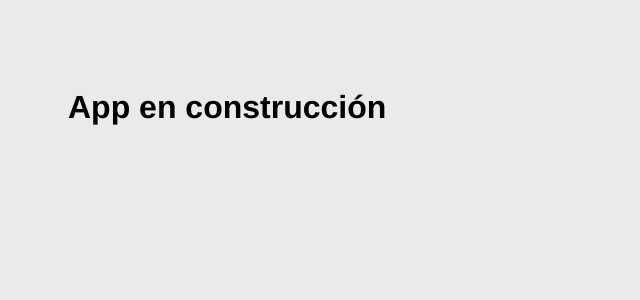
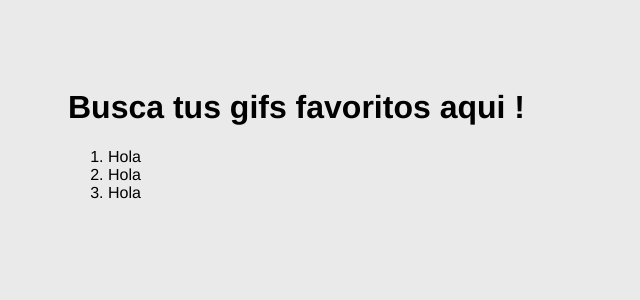
Before and after one commit to sanei1509/React, a React (Vite) app in the folder proyectos/gifs-app/: page / in a window 1280 px wide. Shown: the top 300 px of the page, without its empty margins (0-640 px from the left). Built offline with nearby package versions, Linux system fonts and the light colour scheme.

Commit message:
progress in app of gifs

```diff
--- a/proyectos/gifs-app/src/AppContainer.jsx
+++ b/proyectos/gifs-app/src/AppContainer.jsx
@@ -1,5 +1,21 @@
 // ESTE COMPONENTE ES EL CONTENEDOR DE NUESTRA APP
+import { useState } from "react";
 
 export const AppContainer = () => {
-  return <h1>App en construcción</h1>;
+  // incializamos las categorías con un hook para poder modificar
+  const [temas, setTemas] = useState(["hola", "hola2", "hola3"]);
+  return (
+    <div>
+      <h1>Busca tus gifs favoritos aqui !</h1>
+
+      {/* INPUT DE BUSQUEDA */}
+
+      {/* LISTAMOS TODOS LOS GIF CORRESPONDIENTES A LA BUSQUEDA */}
+      <ol>
+        {temas.map((tema) => {
+          return <li>Hola</li>;
+        })}
+      </ol>
+    </div>
+  );
 };
```
